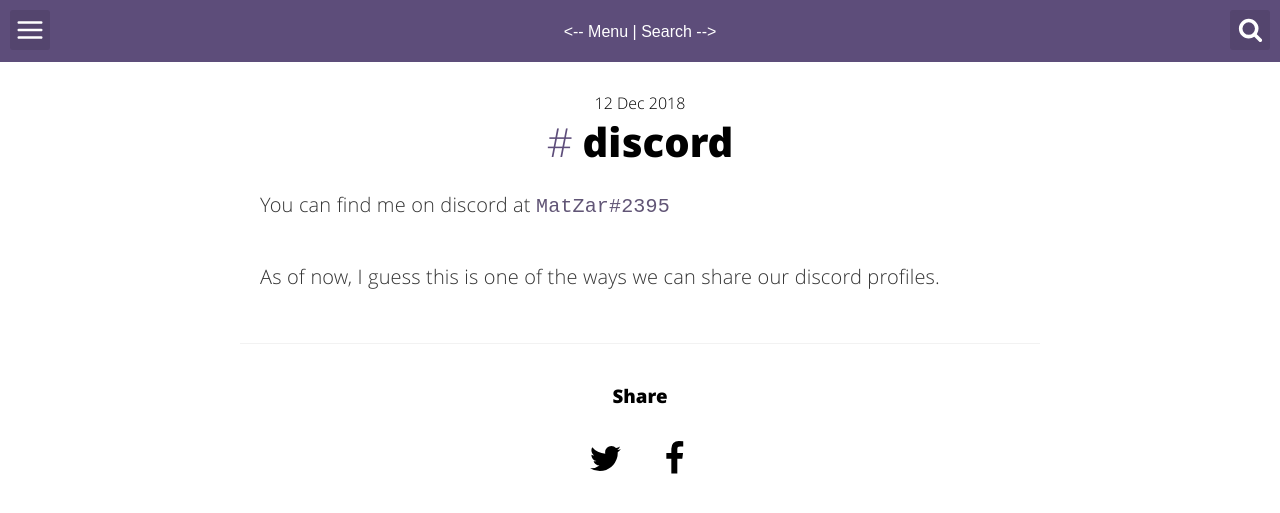
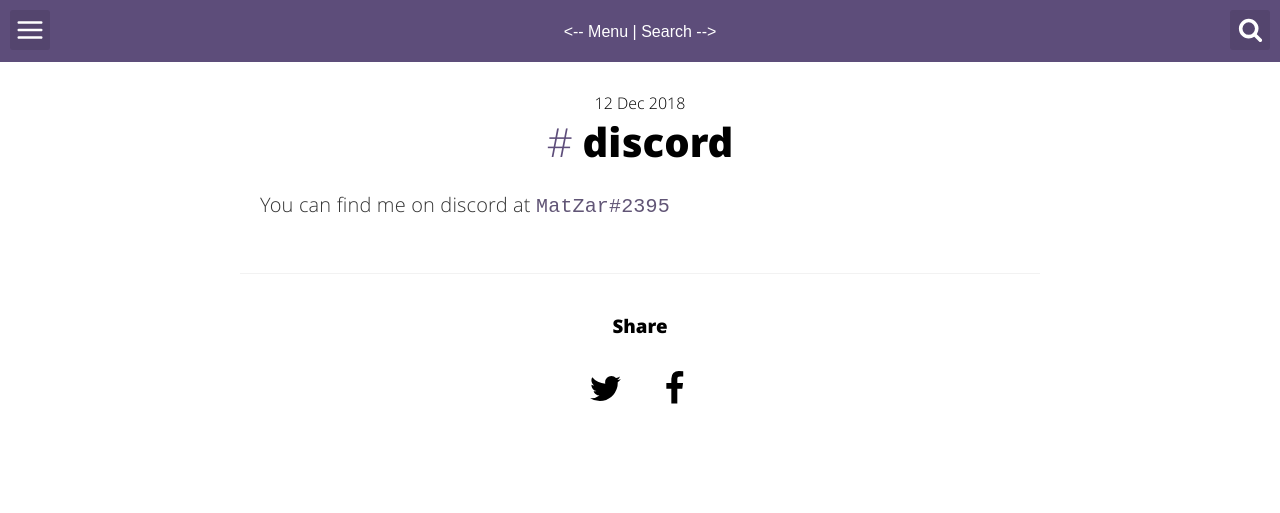
Before and after one commit to matzar/matzar.github.io, a Jekyll site: the page built from _posts/2018-12-12-discord.md, in a window 1280 px wide. Shown: the top 513 px of the page. Built offline with Jekyll 4.4.1, drawn with Linux system fonts in a browser that asks for light colours.

Commit message:
update: discord.md

```diff
--- a/_posts/2018-12-12-discord.md
+++ b/_posts/2018-12-12-discord.md
@@ -9,5 +9,3 @@
 ---
 
 You can find me on discord at `MatZar#2395`
-
-As of now, I guess this is one of the ways we can share our discord profiles.
```
